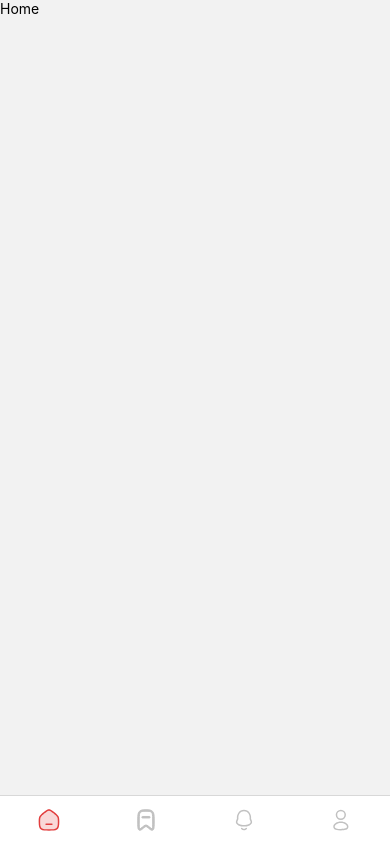
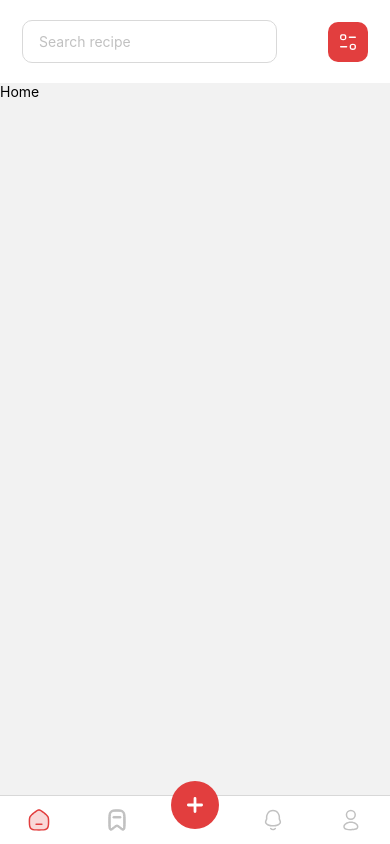
Before and after one commit to Max-Hirning/Rivegs-mobile, a React Native app: screen / in a window 390 px wide. Built offline with nearby package versions, Linux system fonts and the light colour scheme.

Commit message:
Added headers for pages

```diff
--- a/src/UI/TextUI.tsx
+++ b/src/UI/TextUI.tsx
@@ -1,3 +1,4 @@
+import {Neutral} from "../config/themes";
 import React, {ReactElement} from "react";
 import {StyleSheet, Text, TextProps, TextStyle} from "react-native";
 
@@ -19,12 +20,15 @@ export function TextUI({children, style, isBold, variant, ...props}: IProps): Re
   return (
     <Text
       {...props}
-      style={[styles[variant], boldStyles(), style]}
+      style={[styles[variant], boldStyles(), style, styles.default]}
     >{children}</Text>
   );
 }
 
 const styles = StyleSheet.create({
+  default: {
+    color: Neutral.Neutral100,
+  },
   heading: {
     fontSize: 56,
   },
--- /dev/null
+++ b/src/assets/icons/filter.tsx
@@ -0,0 +1,15 @@
+import React, {ReactElement} from "react";
+import Svg, {SvgProps, Path} from "react-native-svg";
+
+const SvgComponent = (props: SvgProps): ReactElement => (
+  <Svg fill="none" {...props}>
+    <Path
+      fill={props.color}
+      fillRule="evenodd"
+      clipRule="evenodd"
+      d="M7.18 4c-.974 0-1.84.154-2.434.748C4.153 5.342 4 6.211 4 7.186c0 .975.153 1.844.747 2.438.593.595 1.46.748 2.432.748s1.839-.153 2.432-.748c.593-.594.746-1.463.746-2.438 0-.975-.153-1.843-.746-2.438C9.018 4.154 8.151 4 7.179 4ZM5.372 7.186c0-.898.158-1.278.344-1.464.186-.187.566-.345 1.462-.345s1.275.158 1.461.345c.186.186.344.566.344 1.464 0 .899-.158 1.279-.344 1.465-.186.186-.565.345-1.46.345-.898 0-1.277-.159-1.463-.345-.185-.186-.344-.566-.344-1.465Zm7.33.001c0-.38.306-.688.686-.688h5.924a.687.687 0 0 1 0 1.376H13.39a.687.687 0 0 1-.687-.688Zm4.119 6.44c-.972 0-1.84.154-2.432.748-.593.595-.746 1.464-.746 2.439 0 .975.153 1.844.746 2.438.593.594 1.46.748 2.432.748s1.839-.154 2.432-.748S20 17.79 20 16.814c0-.975-.153-1.844-.746-2.439-.593-.594-1.46-.747-2.432-.747Zm-1.805 3.187c0-.899.158-1.279.344-1.465.185-.186.565-.345 1.46-.345.897 0 1.276.159 1.462.345.185.186.344.566.344 1.465 0 .898-.159 1.278-.344 1.465-.186.186-.565.344-1.461.344-.896 0-1.275-.158-1.461-.344-.186-.187-.344-.567-.344-1.465Zm-10.33-.69a.687.687 0 0 0 0 1.377h5.925a.687.687 0 0 0 0-1.377H4.687Z"
+    />
+  </Svg>
+);
+
+export default SvgComponent;
--- /dev/null
+++ b/src/components/headers/addRecipe.tsx
@@ -0,0 +1,33 @@
+import React, {ReactElement} from "react";
+import {Neutral} from "../../config/themes";
+import MoreIcon from "../../assets/icons/more";
+import {useNavigation} from "@react-navigation/native";
+import ArrowLeftIcon from "../../assets/icons/arrows/left";
+import {StyleSheet, TouchableOpacity, View} from "react-native";
+
+export function AddRecipeHeader(): ReactElement {
+  const {goBack} = useNavigation();
+
+  return (
+    <View style={styles.container}>
+      <TouchableOpacity onPress={(): void => goBack()}>
+        <ArrowLeftIcon width={24} height={24} color={Neutral.Neutral100}/>
+      </TouchableOpacity>
+      <TouchableOpacity>
+        <MoreIcon width={24} height={24} color={Neutral.Neutral100}/>
+      </TouchableOpacity>
+    </View>
+  );
+}
+
+const styles = StyleSheet.create({
+  container: {
+    display: "flex",
+    paddingVertical: 20,
+    flexDirection: "row",
+    alignItems: "center",
+    paddingHorizontal: 22,
+    backgroundColor: "white",
+    justifyContent: "space-between",
+  },
+});
--- /dev/null
+++ b/src/components/headers/notification.tsx
@@ -0,0 +1,31 @@
+import {TextUI} from "../../UI/TextUI";
+import React, {ReactElement} from "react";
+import {Neutral} from "../../config/themes";
+import FilterIcon from "../../assets/icons/filter";
+import {StyleSheet, TouchableOpacity, View} from "react-native";
+
+export function NotificationHeader(): ReactElement {
+  return (
+    <View style={styles.container}>
+      <TextUI
+        variant="h4"
+        isBold={true}
+      >Notifications</TextUI>
+      <TouchableOpacity>
+        <FilterIcon width={24} height={24} color={Neutral.Neutral100}/>
+      </TouchableOpacity>
+    </View>
+  );
+}
+
+const styles = StyleSheet.create({
+  container: {
+    display: "flex",
+    paddingVertical: 20,
+    flexDirection: "row",
+    alignItems: "center",
+    paddingHorizontal: 22,
+    backgroundColor: "white",
+    justifyContent: "space-between",
+  },
+});
--- /dev/null
+++ b/src/components/headers/profile.tsx
@@ -0,0 +1,31 @@
+import {TextUI} from "../../UI/TextUI";
+import React, {ReactElement} from "react";
+import {Neutral} from "../../config/themes";
+import MoreIcon from "../../assets/icons/more";
+import {StyleSheet, TouchableOpacity, View} from "react-native";
+
+export function ProfileHeader(): ReactElement {
+  return (
+    <View style={styles.container}>
+      <TextUI
+        variant="h4"
+        isBold={true}
+      >My profile</TextUI>
+      <TouchableOpacity>
+        <MoreIcon width={24} height={24} color={Neutral.Neutral100}/>
+      </TouchableOpacity>
+    </View>
+  );
+}
+
+const styles = StyleSheet.create({
+  container: {
+    display: "flex",
+    paddingVertical: 20,
+    flexDirection: "row",
+    alignItems: "center",
+    paddingHorizontal: 22,
+    backgroundColor: "white",
+    justifyContent: "space-between",
+  },
+});
--- /dev/null
+++ b/src/components/headers/savedRecipes.tsx
@@ -0,0 +1,26 @@
+import {TextUI} from "../../UI/TextUI";
+import React, {ReactElement} from "react";
+import {StyleSheet, View} from "react-native";
+
+export function SavedRecipesHeader(): ReactElement {
+  return (
+    <View style={styles.container}>
+      <TextUI
+        variant="h4"
+        isBold={true}
+      >Saved recipes</TextUI>
+    </View>
+  );
+}
+
+const styles = StyleSheet.create({
+  container: {
+    display: "flex",
+    paddingVertical: 20,
+    flexDirection: "row",
+    alignItems: "center",
+    paddingHorizontal: 22,
+    backgroundColor: "white",
+    justifyContent: "space-between",
+  },
+});
--- /dev/null
+++ b/src/components/headers/search.tsx
@@ -0,0 +1,45 @@
+import {InputUI} from "../../UI/InputUI";
+import React, {ReactElement} from "react";
+import FilterIcon from "../../assets/icons/filter";
+import {Neutral, Primary} from "../../config/themes";
+import {StyleSheet, TouchableOpacity, View} from "react-native";
+
+export function SearchHeader(): ReactElement {
+  return (
+    <View style={styles.container}>
+      <View style={styles.input}>
+        <InputUI
+          placeholder="Search recipe"
+        />
+      </View>
+      <TouchableOpacity style={styles.button}>
+        <FilterIcon width={24} height={24} color={Neutral.Neutral0}/>
+      </TouchableOpacity>
+    </View>
+  );
+}
+
+const styles = StyleSheet.create({
+  container: {
+    display: "flex",
+    paddingVertical: 20,
+    flexDirection: "row",
+    alignItems: "center",
+    paddingHorizontal: 22,
+    backgroundColor: "white",
+    justifyContent: "space-between",
+  },
+  input: {
+    maxWidth: 255,
+    width: "100%",
+  },
+  button: {
+    width: 40,
+    height: 40,
+    display: "flex",
+    borderRadius: 10,
+    alignItems: "center",
+    justifyContent: "center",
+    backgroundColor: Primary.Primary50,
+  },
+});
--- a/src/navigation.tsx
+++ b/src/navigation.tsx
@@ -1,7 +1,10 @@
+import {View} from "react-native";
 import HomePage from "./pages/index";
 import {Routes} from "./config/routes";
+import {Primary} from "./config/themes";
 import React, {ReactElement} from "react";
 import HomeIcon from "./assets/icons/home";
+import PlusIcon from "./assets/icons/plus";
 import RecipePage from "./pages/recipe/index";
 import ProfilePage from "./pages/profile/index";
 import ProfileIcon from "./assets/icons/profile";
@@ -9,10 +12,15 @@ import SettingsPage from "./pages/settings/index";
 import BookmarkIcon from "./assets/icons/bookmark";
 import AddRecipePage from "./pages/recipe/add/index";
 import EditRecipePage from "./pages/recipe/edit/index";
+import {SearchHeader} from "./components/headers/search";
 import SecurityPage from "./pages/settings/security/index";
 import NotificationPage from "./pages/notifications/index";
 import SavedRecipesPage from "./pages/saved-recipes/index";
 import NotificationIcon from "./assets/icons/notification";
+import {ProfileHeader} from "./components/headers/profile";
+import {AddRecipeHeader} from "./components/headers/addRecipe";
+import {NotificationHeader} from "./components/headers/notification";
+import {SavedRecipesHeader} from "./components/headers/savedRecipes";
 import {createBottomTabNavigator} from "@react-navigation/bottom-tabs";
 import {createNativeStackNavigator} from "@react-navigation/native-stack";
 
@@ -25,6 +33,29 @@ interface ITabBarIconArg {
 const Tab = createBottomTabNavigator();
 const Stack = createNativeStackNavigator();
 
+const AddRecipeTabBarIcon = (): ReactElement => {
+  return (
+    // eslint-disable-next-line react-native/no-inline-styles
+    <View style={{
+      width: 48,
+      height: 48,
+      bottom: 15,
+      display: "flex",
+      borderRadius: 100,
+      alignItems: "center",
+      position: "absolute",
+      justifyContent: "center",
+      backgroundColor: Primary.Primary50,
+    }}>
+      <PlusIcon width={24} height={24} color="white"/>
+    </View>
+  );
+};
+const SearchHeaderComponent = (): ReactElement => <SearchHeader/>;
+const ProfileHeaderComponent = (): ReactElement => <ProfileHeader/>;
+const AddRecipeHeaderComponent = (): ReactElement => <AddRecipeHeader/>;
+const NotificationHeaderComponent = (): ReactElement => <NotificationHeader/>;
+const SavedRecipesHeaderComponent = (): ReactElement => <SavedRecipesHeader/>;
 const HomeTabBarIcon = ({focused}: ITabBarIconArg): ReactElement => <HomeIcon width={24} height={24} color={focused ? "#E23E3E" : "#C1C1C1"} fill={focused ? "#F9D8D8" : "white"}/>;
 const ProfileTabBarIcon = ({focused}: ITabBarIconArg): ReactElement => <ProfileIcon width={24} height={24} color={focused ? "#E23E3E" : "#C1C1C1"} fill={focused ? "#F9D8D8" : "white"}/>;
 const NotificationTabBarIcon = ({focused}: ITabBarIconArg): ReactElement => <NotificationIcon width={24} height={24} color={focused ? "#E23E3E" : "#C1C1C1"} fill={focused ? "#F9D8D8" : "white"}/>;
@@ -34,7 +65,6 @@ function AppScreens(): ReactElement {
   return (
     <Tab.Navigator
       screenOptions={{
-        headerShown: false,
         tabBarShowLabel: false,
       }}
       initialRouteName={Routes.Settings}
@@ -42,6 +72,7 @@ function AppScreens(): ReactElement {
       <Tab.Screen
         options={{
           tabBarIcon: HomeTabBarIcon,
+          header: SearchHeaderComponent,
         }}
         name={Routes.Home}
         component={HomePage}
@@ -49,13 +80,26 @@ function AppScreens(): ReactElement {
       <Tab.Screen
         options={{
           tabBarIcon: SavedRecipesTabBarIcon,
+          header: SavedRecipesHeaderComponent,
         }}
         name={Routes.SavedRecipes}
         component={SavedRecipesPage}
       />
       <Tab.Screen
         options={{
+          tabBarIcon: AddRecipeTabBarIcon,
+          tabBarStyle: {
+            display: "none",
+          },
+          header: AddRecipeHeaderComponent,
+        }}
+        name={Routes.AddRecipe}
+        component={AddRecipePage}
+      />
+      <Tab.Screen
+        options={{
           tabBarIcon: NotificationTabBarIcon,
+          header: NotificationHeaderComponent,
         }}
         name={Routes.Notification}
         component={NotificationPage}
@@ -63,6 +107,7 @@ function AppScreens(): ReactElement {
       <Tab.Screen
         options={{
           tabBarIcon: ProfileTabBarIcon,
+          header: ProfileHeaderComponent,
         }}
         name={Routes.Profile}
         component={ProfilePage}
```
